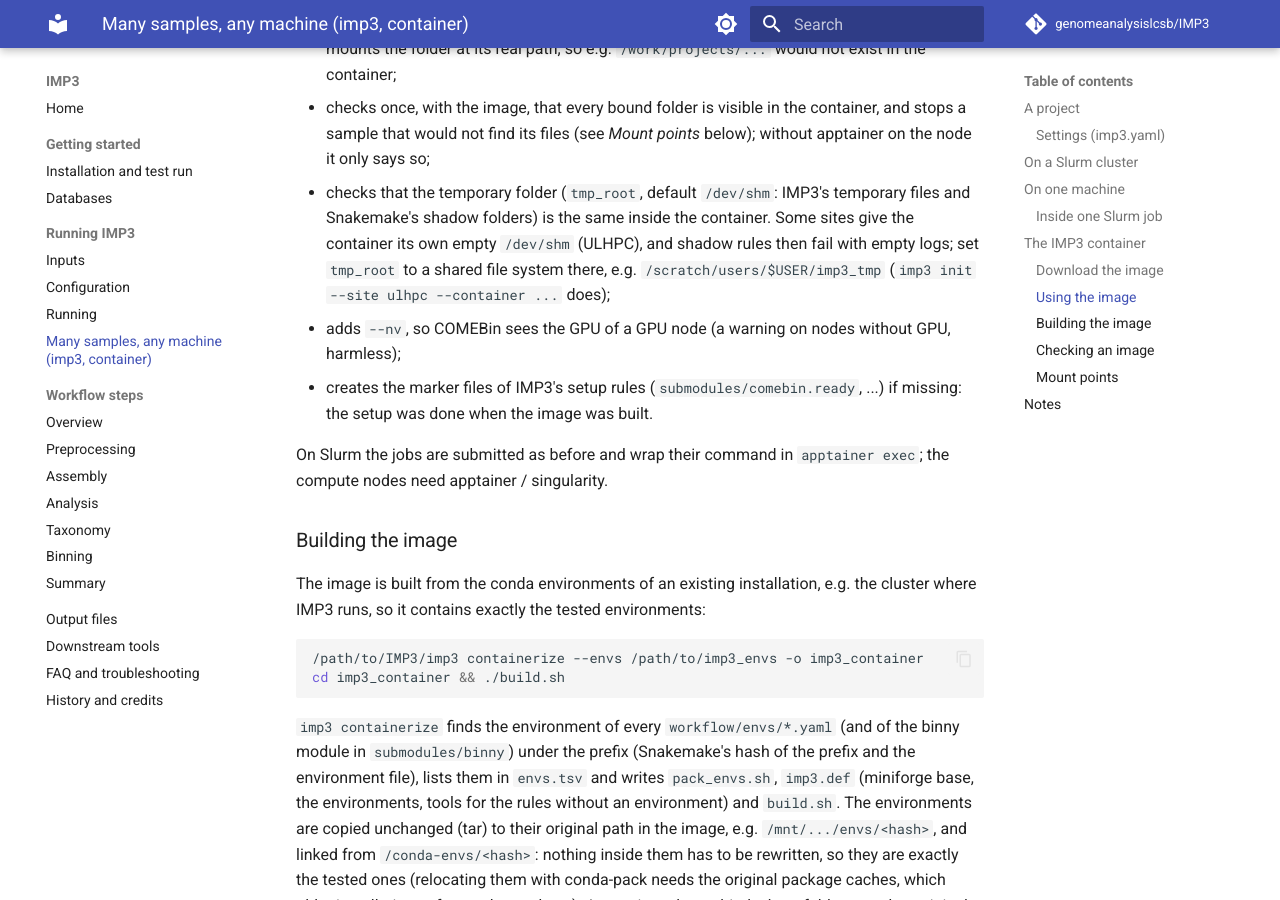
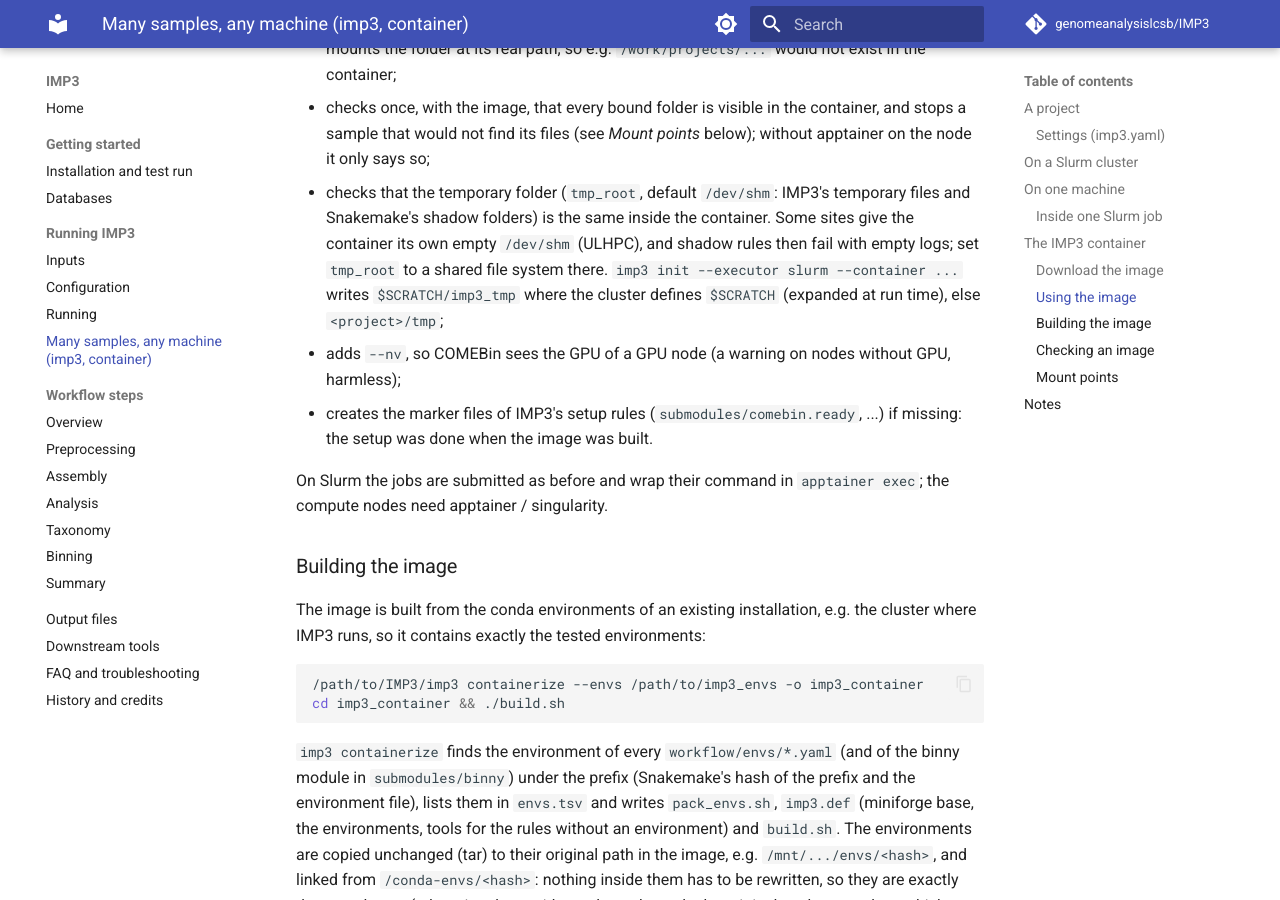
Before and after one commit to genomeanalysislcsb/IMP3, an MkDocs documentation site: the page built from docs/portable.md, in a window 1280 px wide and 900 px high, scrolled down 5952 px. Built offline with MkDocs 1.6.1 and Material for MkDocs 9.7.7, drawn with Linux system fonts in a browser that asks for light colours; comment, search, counter and statistics services are not loaded; some of the changed text lies outside the part shown.

Commit message:
imp3 init: container mount points from the image label, tmp_root from $SCRATCH, no site paths
container_mounts: read from the image's imp3.mounts label (apptainer/singularity inspect --labels), so a
project fits the image it uses. Where no apptainer is available at init (e.g. an HPC access node) --site
ulhpc keeps /work/projects and /scratch/users as before, other sites none; imp3 run's bind check names
anything missing.

tmp_root for Slurm runs with a container: $SCRATCH/imp3_tmp where the cluster defines $SCRATCH (written as the
variable, expanded at run time), else <project>/tmp, instead of the ULHPC path /scratch/users/$USER/imp3_tmp.
Local runs keep /tmp, Slurm runs without a container IMP3's /dev/shm. Docs (portable.md), the settings header,
the bind-check message and test/test_imp3_runner.sh updated; all runner tests pass.

Co-Authored-By: Claude Opus 5.5 <noreply@anthropic.com>
Claude-Session: https://claude.ai/code/session_01L5bQxNJvvvTRxDQ7VNdjru

````diff
--- a/docs/portable.md
+++ b/docs/portable.md
@@ -210,8 +210,8 @@ pre_commands: ["set +u", "source /etc/profile", "if type module >/dev/null 2>&1;
   not find its files (see *Mount points* below); without apptainer on the node it only says so;
 - checks that the temporary folder (`tmp_root`, default `/dev/shm`: IMP3's temporary files and Snakemake's shadow
   folders) is the same inside the container. Some sites give the container its own empty `/dev/shm` (ULHPC), and
-  shadow rules then fail with empty logs; set `tmp_root` to a shared file system there, e.g.
-  `/scratch/users/$USER/imp3_tmp` (`imp3 init --site ulhpc --container ...` does);
+  shadow rules then fail with empty logs; set `tmp_root` to a shared file system there. `imp3 init --executor slurm --container ...`
+  writes `$SCRATCH/imp3_tmp` where the cluster defines `$SCRATCH` (expanded at run time), else `<project>/tmp`;
 - adds `--nv`, so COMEBin sees the GPU of a GPU node (a warning on nodes without GPU, harmless);
 - creates the marker files of IMP3's setup rules (`submodules/comebin.ready`, ...) if missing: the setup was done when
   the image was built.
@@ -276,7 +276,7 @@ imp3 containerize --envs ... --mounts /work/projects,/scratch/users     # create
 
 ```yaml
 # imp3.yaml
-container_mounts: [/work/projects, /scratch/users]     # imp3 init --site ulhpc --container ... sets these
+container_mounts: [/work/projects, /scratch/users]     # imp3 init --container ... reads them from the image label imp3.mounts
 ```
 
 A folder below a mount point is then bound as the mount point (e.g. `/work/projects`); other folders are bound as
````
Also changed, not shown: 2 other files.
